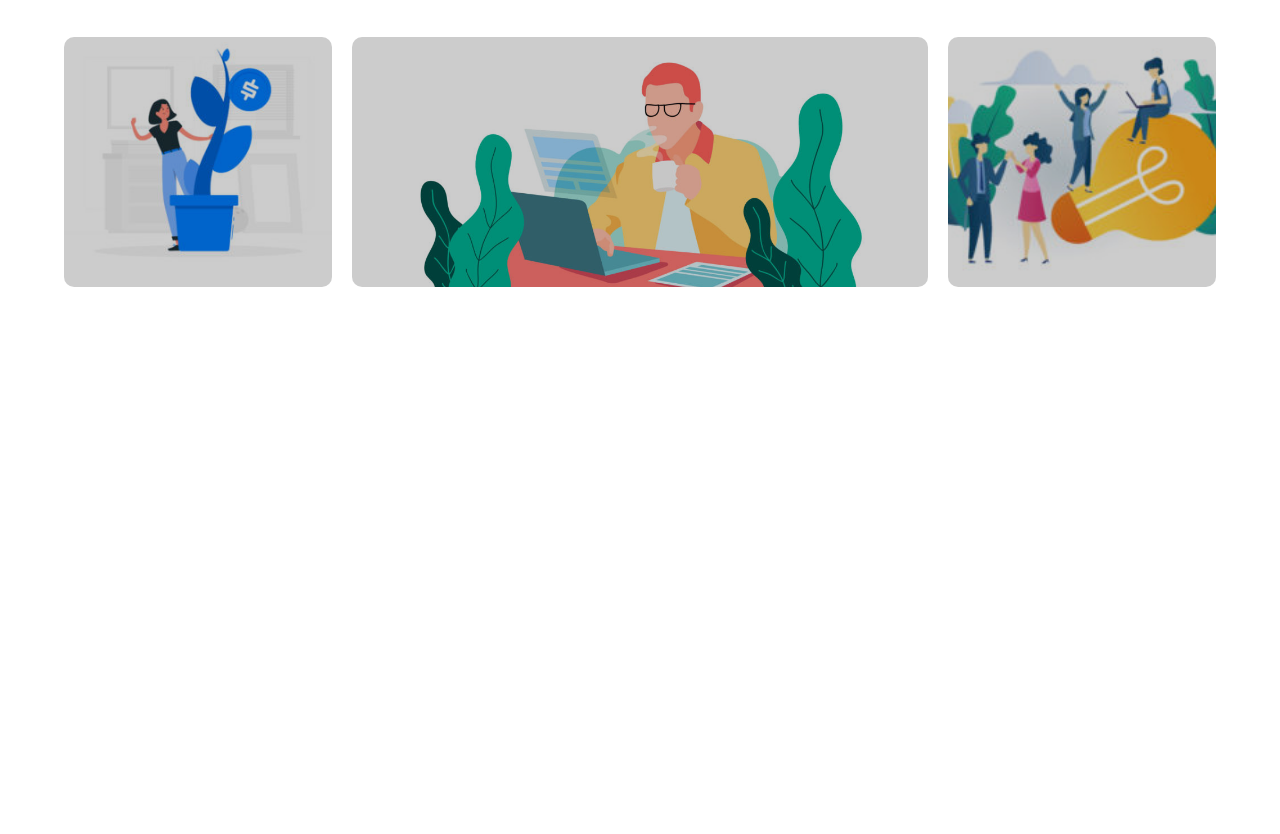
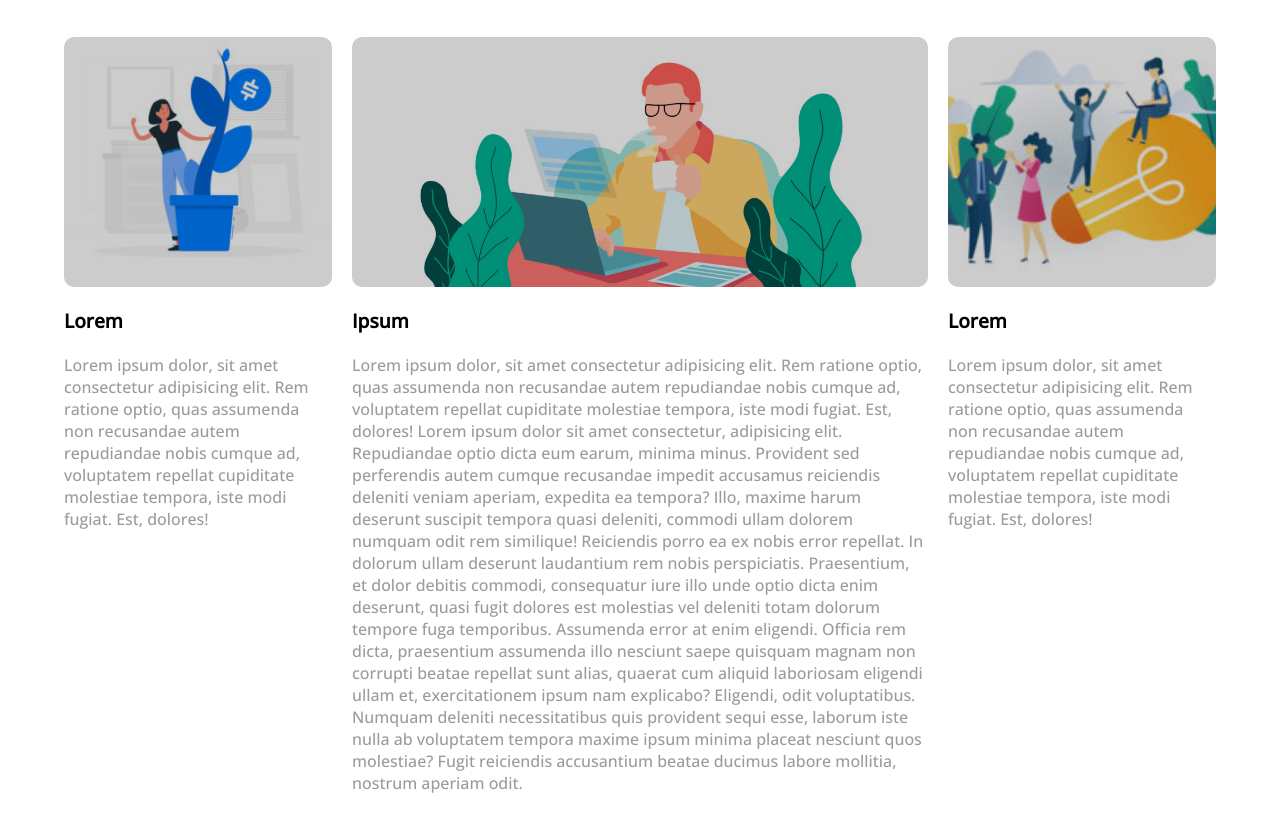
Before and after one commit to cif95/htmlcss-wp, a plain HTML site: page index.html in a window 1280 px wide. Shown: the part 755-1589 px from the top of the page. Before the commit the page ends 1082 px from the top, so only its background shows below. Drawn offline with nearby package versions, Linux system fonts and the light colour scheme.

Commit message:
added text

```diff
--- a/css/style.css
+++ b/css/style.css
@@ -2,21 +2,6 @@
 	margin:0;
 	padding:0;
 	box-sizing:border-box;
-}
-
-
-aside{
-	width:calc((50% / 2) - 20px);
-}
-
-article{
-	width:50%;
-	margin: 0 20px;
-}
-
-
-aside, article, section>header{
-	float:left;
 }
 
 nav{
@@ -29,6 +14,28 @@ nav li{
 	margin-right:15px;
 	text-transform: uppercase;
 	display: inline-block;
+}
+
+aside{
+	width:calc((50% / 2) - 20px);
+}
+
+article{
+	width:50%;
+	margin: 0 20px;
+}
+
+aside, article, section>header{
+	float:left;
+}
+
+article>figure{
+	background:url(../img/banner-2.jpg) center / cover;
+}
+
+figure{
+	box-shadow: inset 0 0 0 1000px rgba(0,0,0,.2);
+	height: 250px;
 }
 
 .container{
@@ -50,17 +57,21 @@ nav li{
 	font-size:20px;
 }
 
+.text-wrapper h5{
+	font-size: 1.2em;
+	padding:20px 0;
+}
+
 header#section-top{
 	padding:20px 0;
-	width:100%;
 }
 
 header#section-top h1{
 	font-size: 3em;
 }
 
-header#section-top p, nav li{
-	color: rgb(177, 177, 177);
+header#section-top p, nav li, div.text-wrapper p{
+	color: rgb(155, 155, 155);
 }
 
 #section-top, section article{
@@ -70,10 +81,16 @@ header#section-top p, nav li{
 #jumbotron{
 	height:500px;
 	padding:50px;
-	border-radius:10px;
 	position:relative;
 	background:url(../img/banner.jpg) center / cover;
 }
+
+#jumbotron,
+#jumbotron:before,
+figure{
+	border-radius: 10px;
+}
+
 
 #jumbotron:before{
 	content: "";
@@ -82,7 +99,6 @@ header#section-top p, nav li{
 	right: 0px;
 	bottom: 0px;
 	left: 0px;
-	border-radius:10px;
 	position: absolute;
 	background-color: rgba(0,0,0,0.25);
 }
@@ -95,7 +111,7 @@ header#section-top p, nav li{
 	text-align:left;
 }
 
-#jumbotron-text, header#section-top p{
+#jumbotron-text, header#section-top p, div.text-wrapper{
 	font-family: 'Open Sans', sans-serif;
 }
 
@@ -105,7 +121,7 @@ header#section-top p, nav li{
 	border-right:1px solid rgb(218, 218, 218);
 }
 
-#main-logo>img{
+#main-logo>img, #section-top{
 	width:100%;
 }
 
@@ -116,14 +132,3 @@ header#section-top p, nav li{
 #right-aside>figure{
 	background:url(../img/img-3.jpg) center / cover;
 }
-
-article>figure{
-	background:url(../img/banner-2.jpg) center / cover;
-}
-
-
-figure{
-	box-shadow: inset 0 0 0 1000px rgba(0,0,0,.2);
-	border-radius: 10px;
-	height: 250px;
-}
--- a/index.html
+++ b/index.html
@@ -44,14 +44,37 @@
 				<aside id="left-aside">
 					<figure>
 					</figure>
+					<div class="text-wrapper">
+						<h5>Lorem
+						</h5>
+						<p>Lorem ipsum dolor, sit amet consectetur adipisicing elit. Rem ratione optio, quas assumenda non recusandae autem repudiandae nobis cumque ad, voluptatem repellat cupiditate molestiae tempora, iste modi fugiat. Est, dolores!
+						</p>
+					</div>
 				</aside>
 				<article id="center-article">
 					<figure>
 					</figure>
+					<div class="text-wrapper">
+						<h5>Ipsum
+						</h5>
+						<p>Lorem ipsum dolor, sit amet consectetur adipisicing elit. Rem ratione optio, quas assumenda non recusandae autem repudiandae nobis cumque ad, voluptatem repellat cupiditate molestiae tempora, iste modi fugiat. Est, dolores!
+						Lorem ipsum dolor sit amet consectetur, adipisicing elit. Repudiandae optio dicta eum earum, minima minus. Provident sed perferendis autem cumque recusandae impedit accusamus reiciendis deleniti veniam aperiam, expedita ea tempora?
+						Illo, maxime harum deserunt suscipit tempora quasi deleniti, commodi ullam dolorem numquam odit rem similique! Reiciendis porro ea ex nobis error repellat. In dolorum ullam deserunt laudantium rem nobis perspiciatis.
+						Praesentium, et dolor debitis commodi, consequatur iure illo unde optio dicta enim deserunt, quasi fugit dolores est molestias vel deleniti totam dolorum tempore fuga temporibus. Assumenda error at enim eligendi.
+						Officia rem dicta, praesentium assumenda illo nesciunt saepe quisquam magnam non corrupti beatae repellat sunt alias, quaerat cum aliquid laboriosam eligendi ullam et, exercitationem ipsum nam explicabo? Eligendi, odit voluptatibus.
+						Numquam deleniti necessitatibus quis provident sequi esse, laborum iste nulla ab voluptatem tempora maxime ipsum minima placeat nesciunt quos molestiae? Fugit reiciendis accusantium beatae ducimus labore mollitia, nostrum aperiam odit.
+						</p>
+					</div>
 				</article>
 				<aside id="right-aside">
 					<figure>
 					</figure>
+					<div class="text-wrapper">
+						<h5>Lorem
+						</h5>
+						<p>Lorem ipsum dolor, sit amet consectetur adipisicing elit. Rem ratione optio, quas assumenda non recusandae autem repudiandae nobis cumque ad, voluptatem repellat cupiditate molestiae tempora, iste modi fugiat. Est, dolores!
+						</p>
+					</div>
 				</aside>
 			</section>
 		</main>
```
